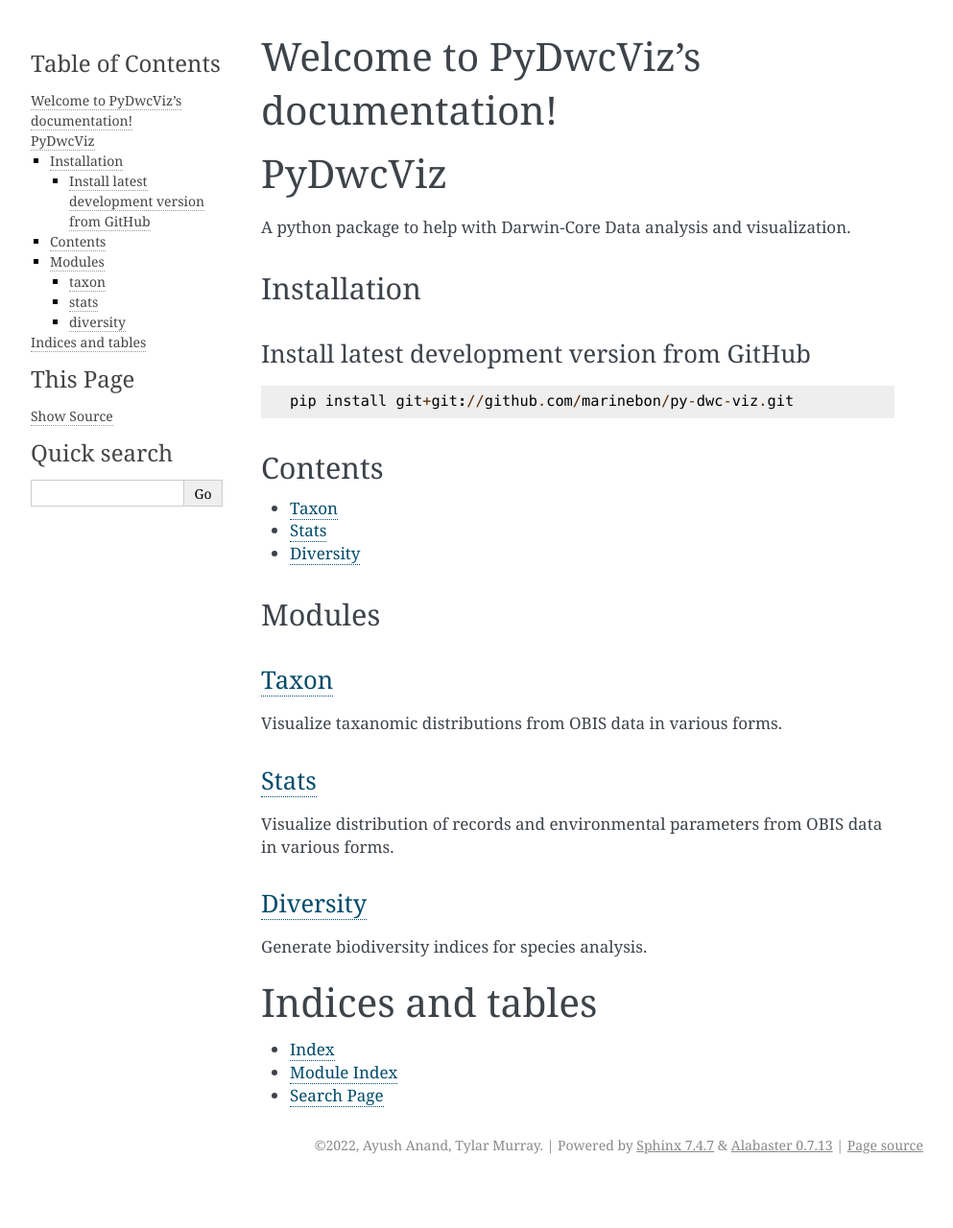
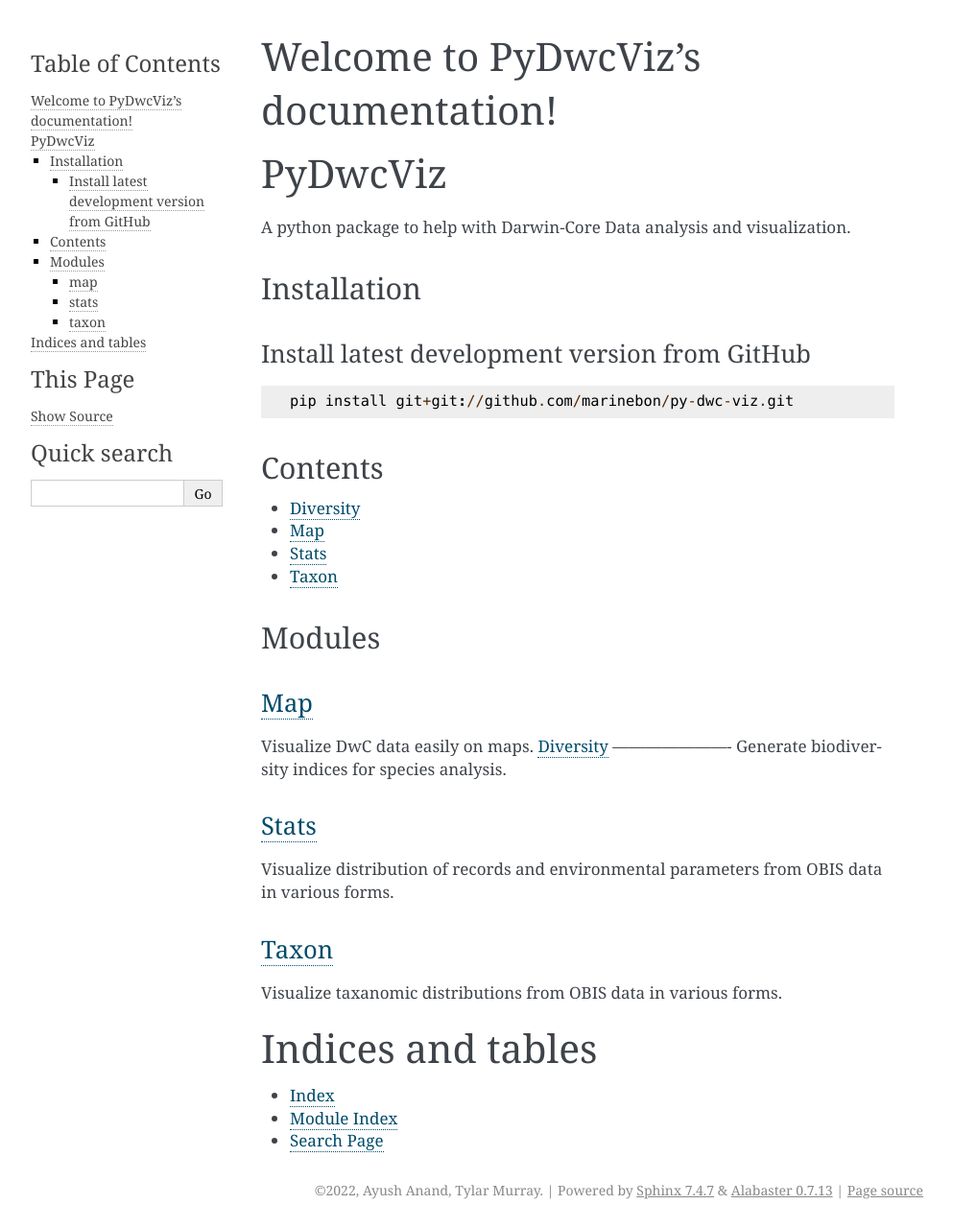
Before and after one commit to marinebon/py-dwc-viz, a Sphinx documentation site: the page built from docs/index.rst, in a window 1280 px wide. Shown: the whole page at 96% size, without its empty margins (148-1141 px from the left). Built offline with Sphinx 7.4.7, drawn with Linux system fonts in a browser that asks for light colours; the version number could not be read and is left out; before the commit the page ends 1233 px from its top, so only the background shows below that.

```diff
--- a/docs/index.rst
+++ b/docs/index.rst
@@ -25,26 +25,28 @@ Contents
 .. toctree::
    :maxdepth: 2
 
+   diversity
+   map
+   stats
    taxon
-   stats
-   diversity
 
 Modules
 #######
-:ref:`taxon`
+:ref:`map`
+-----------
+Visualize DwC data easily on maps.
+:ref:`diversity`
 ----------------------
-
-Visualize taxanomic distributions from OBIS data in various forms.
+Generate biodiversity indices for species analysis.
 
 :ref:`stats`
 ----------------------
-
 Visualize distribution of records and environmental parameters from OBIS data in various forms.
 
-:ref:`diversity`
+:ref:`taxon`
 ----------------------
+Visualize taxanomic distributions from OBIS data in various forms.
 
-Generate biodiversity indices for species analysis.
 
 Indices and tables
 ==================
```
Also changed, not shown: docs/map.rst (added, +10 -0 lines), 1 other file.
